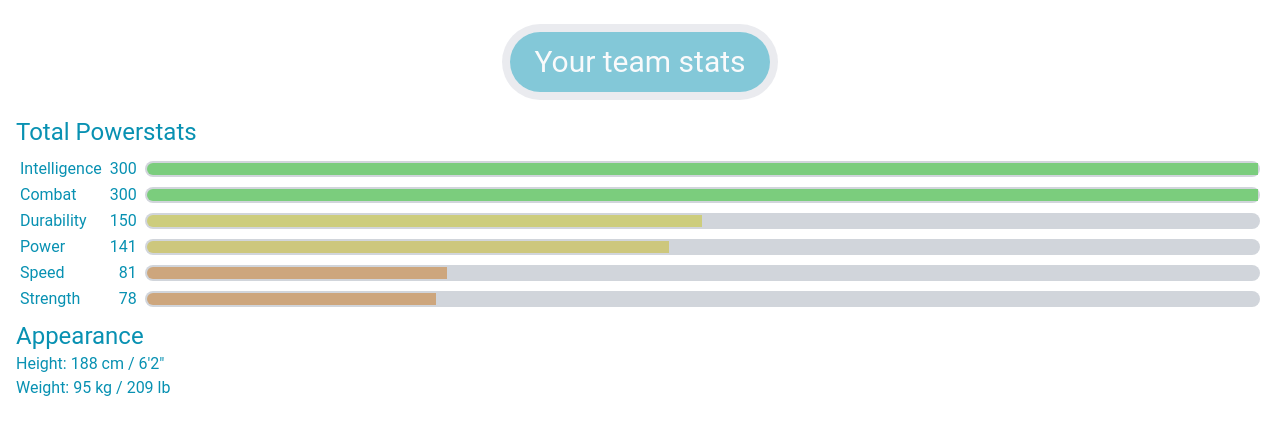
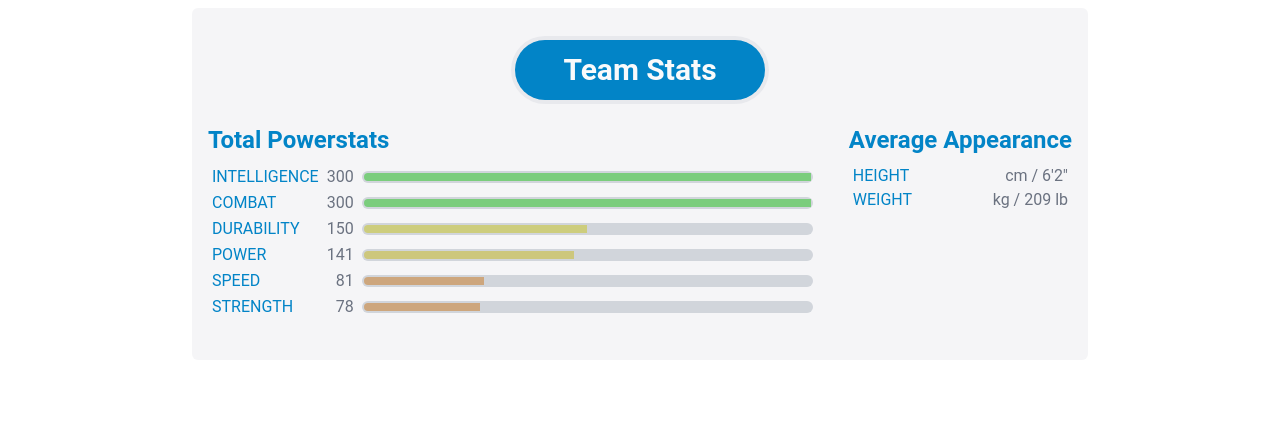
Before and after one commit to livchits/superheroes-app, a React (Vite) app: page / in a window 1280 px wide. Shown: the top 434 px of the page. Built offline with nearby package versions, Linux system fonts and the light colour scheme; the HTML template or start-up script is replaced by a standard one.

Commit message:
Add styles for TeamStats

```diff
--- a/src/components/TeamStats.jsx
+++ b/src/components/TeamStats.jsx
@@ -15,22 +15,26 @@ function TeamStats() {
   const averages = getAverageOf(team, PROPERTIES_TO_GET_AVERAGE);
 
   return (
-    <section className='text-cyan-600'>
+    <section className='max-w-4xl py-8 m-2 mx-auto text-blue-600 bg-gray-200 rounded-md bg-opacity-40'>
       <div className='text-center'>
-        <h1 className='inline-block px-6 py-3 mx-auto mt-8 mb-6 text-3xl bg-opacity-50 rounded-full text-gray-50 bg-cyan-600 ring-8 ring-opacity-80 ring-gray-200'>
-          Your team stats
+        <h1 className='inline-block px-12 py-3 mx-auto mb-6 text-3xl font-semibold bg-blue-600 rounded-full text-gray-50 ring-4 ring-opacity-80 ring-gray-200'>
+          Team Stats
         </h1>
       </div>
-      <h2 className='ml-4 text-2xl text-opacity-50'>Total Powerstats</h2>
-      <div className='px-4 my-2 text-opacity-70'>
+      <div className='sm:flex'>
+        <article className='px-4 sm:flex-1'>
+          <h2 className='text-2xl font-bold'>Total Powerstats</h2>
+          <div className='my-2 text-opacity-70'>
             <table>
               <tbody>
                 {sortedPowerstatsTotals.map(([powerstat, total]) => (
                   <tr key={powerstat}>
-                <td className='px-1 capitalize'>{powerstat}</td>
-                <td className='px-1 text-right '>{total}</td>
+                    <td className='px-1 uppercase'>{powerstat}</td>
+                    <td className='px-1 text-right text-gray-500 text-opacity-100'>
+                      {total}
+                    </td>
                     <td className='w-full px-1'>
-                  <div className='bg-gray-300 h-4 mx-auto rounded-lg p-0.5'>
+                      <div className='bg-gray-300 h-3 mx-auto rounded-lg p-0.5'>
                         <div
                           className='h-full rounded-md rounded-r-none'
                           style={{
@@ -47,21 +51,26 @@ function TeamStats() {
               </tbody>
             </table>
           </div>
-      <h2 className='ml-4 text-2xl text-opacity-50'>Appearance</h2>
-      <ul className='ml-4'>
+        </article>
+        <article className='px-4'>
+          <h2 className='mt-4 text-2xl font-bold sm:mt-0'>Average Appearance</h2>
+          <ul className='px-1 mt-2'>
             {Object.keys(averages).map((property) => {
               const value = averages[property];
-
               return (
-            <li key={property}>
-              <span className='capitalize'>{property}: </span>
+                <li key={property} className='flex justify-between w-4/6 sm:w-full'>
+                  <span className='uppercase'>{property} </span>
+                  <span className='text-gray-500'>
                     {property === 'height'
-                ? `${value} cm / ${convertCmToFeetAndInches(value)}`
-                : `${value} kg / ${convertKgToLb(value)} lb`}
+                      ? ` cm / ${convertCmToFeetAndInches(value)}`
+                      : ` kg / ${convertKgToLb(value)} lb`}
+                  </span>
                 </li>
               );
             })}
           </ul>
+        </article>
+      </div>
     </section>
   );
 }
--- a/tailwind.config.js
+++ b/tailwind.config.js
@@ -22,7 +22,7 @@ module.exports = {
       red: colors.red,
       yellow: colors.amber,
       green: colors.emerald,
-      blue: colors.blue,
+      blue: colors.lightBlue,
       indigo: colors.indigo,
       purple: colors.violet,
       pink: colors.pink,
--- a/vite.config.js
+++ b/vite.config.js
@@ -11,7 +11,7 @@ export default defineConfig({
         families: [
           {
             name: 'Roboto',
-            styles: 'wght@400;900',
+            styles: 'wght@400;600;900',
           },
         ],
       },
```
Lines whose indentation alone changed are shown as unchanged.
